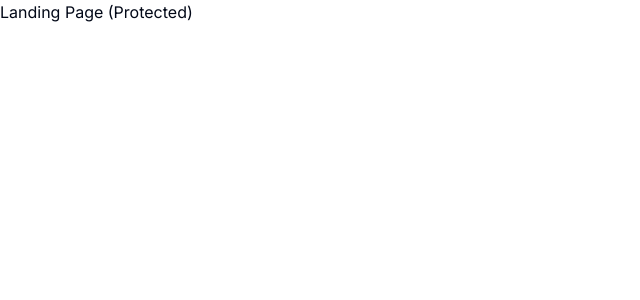
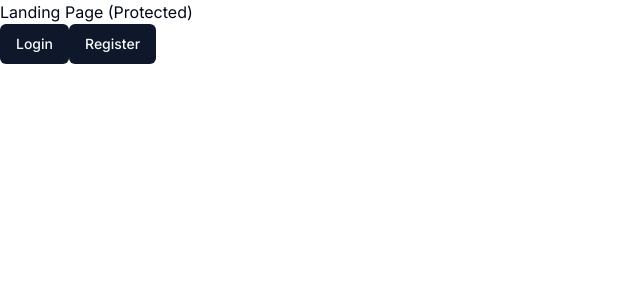
Before and after one commit to emaverick2001/MyDoctor, a Next.js app: page / in a window 1280 px wide. Shown: the top 300 px of the page, without its empty margins (0-640 px from the left). Built offline with nearby package versions, Linux system fonts and the light colour scheme.

Commit message:
finish auth

```diff
--- /dev/null
+++ b/app/(auth)/(routes)/sign-in/[[...sign-in]]/page.tsx
@@ -0,0 +1,5 @@
+import { SignIn } from "@clerk/nextjs";
+
+export default function Page() {
+  return <SignIn />;
+}
--- /dev/null
+++ b/app/(auth)/(routes)/sign-up/[[...sign-up]]/page.tsx
@@ -0,0 +1,5 @@
+import { SignUp } from "@clerk/nextjs";
+
+export default function Page() {
+  return <SignUp />;
+}
--- /dev/null
+++ b/app/(auth)/layout.tsx
@@ -0,0 +1,13 @@
+const AuthLayout = ({
+    children
+}: {
+    children: React.ReactNode;
+}) => {
+    return (
+        <div className="flex items-center justify-center h-full">
+            {children}
+        </div>
+    );
+}
+
+export default AuthLayout;
--- a/app/(landing)/page.tsx
+++ b/app/(landing)/page.tsx
@@ -1,7 +1,23 @@
+import { Button } from "@/components/ui/button";
+import Link from "next/link";
+
+
 const LandingPage = () => {
     return(
         <div>
             Landing Page (Protected)
+            <div>
+                <Link href="/sign-in">
+                    <Button>
+                        Login
+                    </Button>
+                </Link>
+                <Link href="/sign-up">
+                    <Button>
+                        Register
+                    </Button>
+                </Link>
+            </div>
         </div>
     );
 }
--- a/middleware.ts
+++ b/middleware.ts
@@ -3,7 +3,9 @@
 // This example protects all routes including api/trpc routes
 // Please edit this to allow other routes to be public as needed.
 // See https://clerk.com/docs/references/nextjs/auth-middleware for more information about configuring your middleware
-export default authMiddleware({});
+export default authMiddleware({
+      publicRoutes: ["/"]
+});
 
 export const config = {
       matcher: ['/((?!.+\\.[\\w]+$|_next).*)', '/', '/(api|trpc)(.*)'],
```
